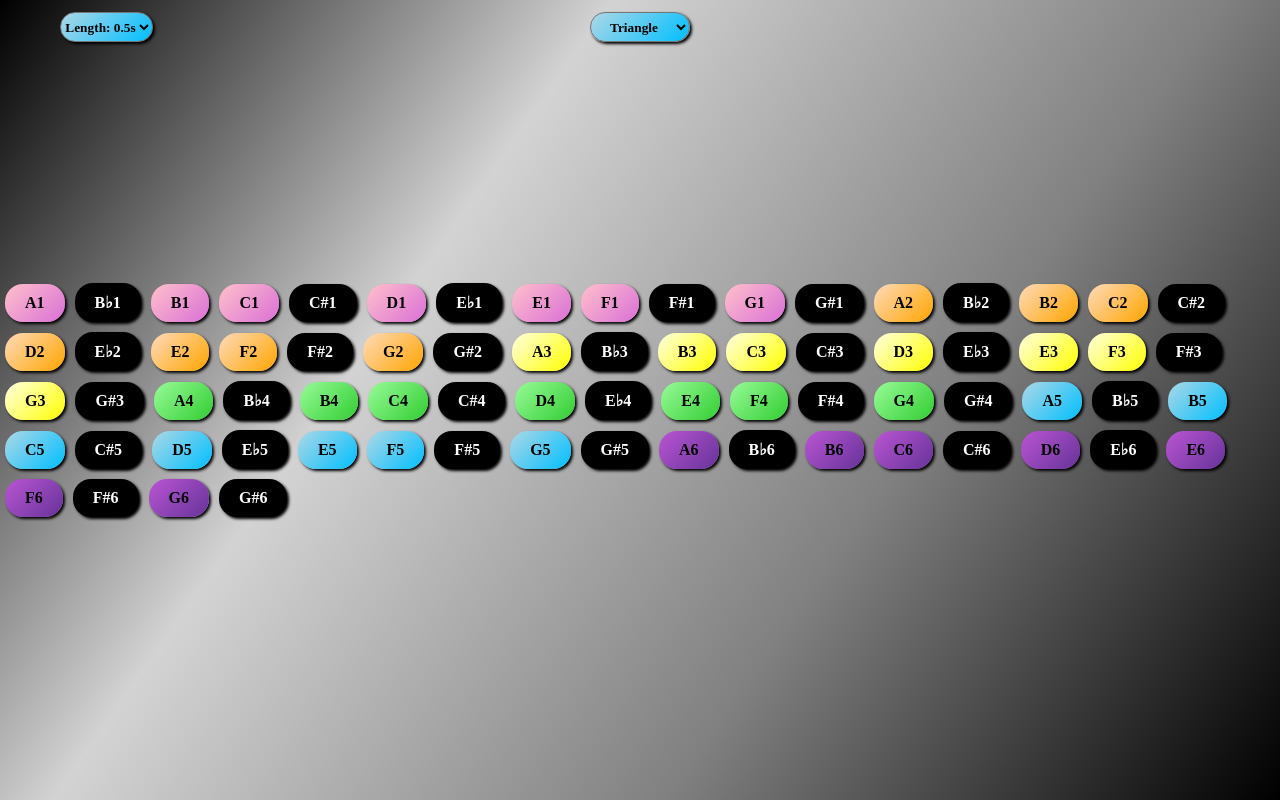
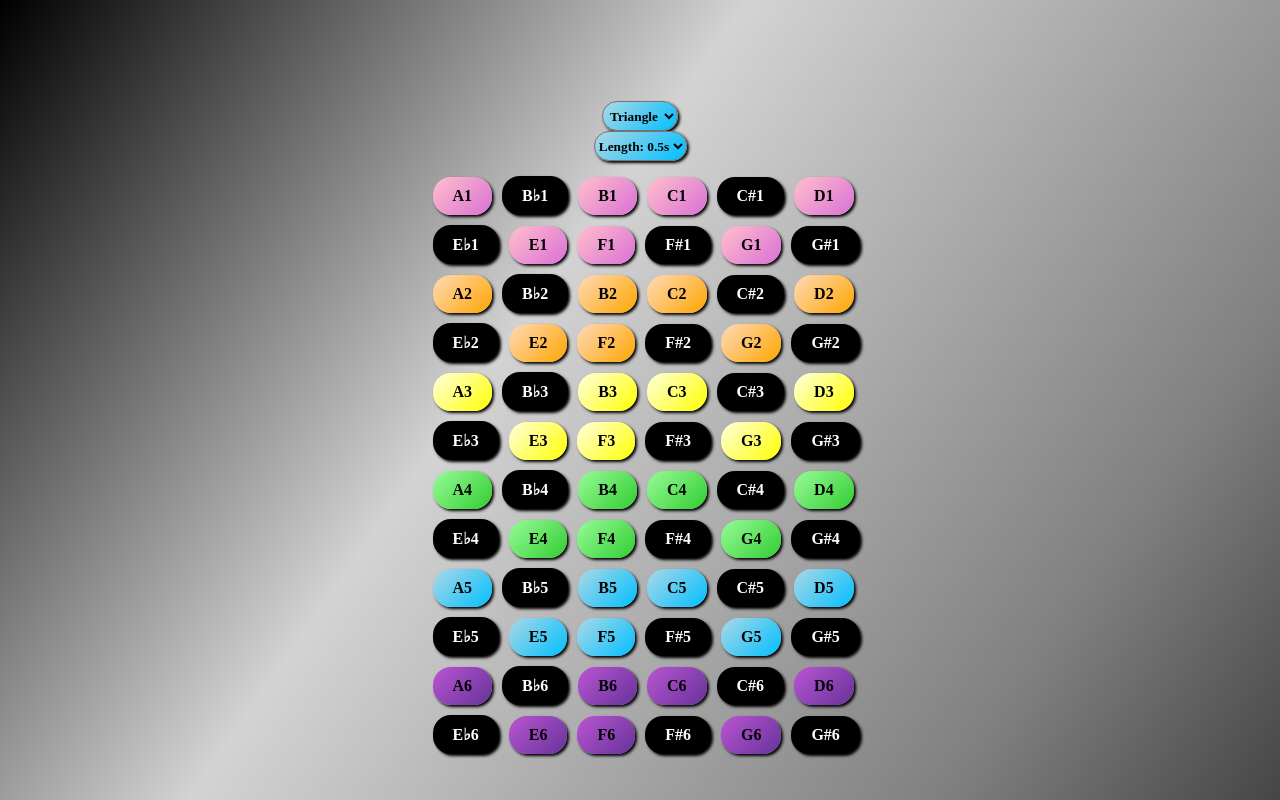
Before and after one commit to JBassard97/ButtonSynth, a plain HTML site: page index.html in a window 1280 px wide. Drawn offline with Linux system fonts and the light colour scheme.

Commit message:
forced buttons flush

```diff
--- a/index.html
+++ b/index.html
@@ -10,6 +10,7 @@
   </head>
 
   <body>
+    <div class="selects"></div>
     <select id="tone">
       <option value="triangle">Triangle</option>
       <option value="sine">Sine</option>
--- a/style.css
+++ b/style.css
@@ -1,10 +1,22 @@
 body {
   display: flex;
+  flex-direction: column;
   justify-content: center;
   align-items: center;
   height: 100vh;
   margin: 0;
   background: linear-gradient(125deg, black, lightgray, gray, black);
+  background-size: 110% 150%;
+}
+
+#buttonContainer {
+  width: 500px;
+  padding-left: 75px;
+  margin-top: 10px;
+}
+
+#tone {
+  margin-top: 10px;
 }
 
 select {
@@ -15,21 +27,15 @@ select {
   border-radius: 15px;
   background: linear-gradient(135deg, lightblue, deepskyblue);
   font-family: Serif;
+  display: inline;
 }
 
-#noteLength {
-  position: absolute;
-  left: 60px;
-  top: 12px;
-  z-index: 2;
+.selects {
+  display: flex;
+  flex-direction: row;
+  margin-top:50px;
 }
 
-#tone {
-  width: 100px;
-  position: absolute;
-  top: 12px;
-  z-index: 2;
-  }
 
 button {
   box-shadow: 2px 2px 3px black;
```
